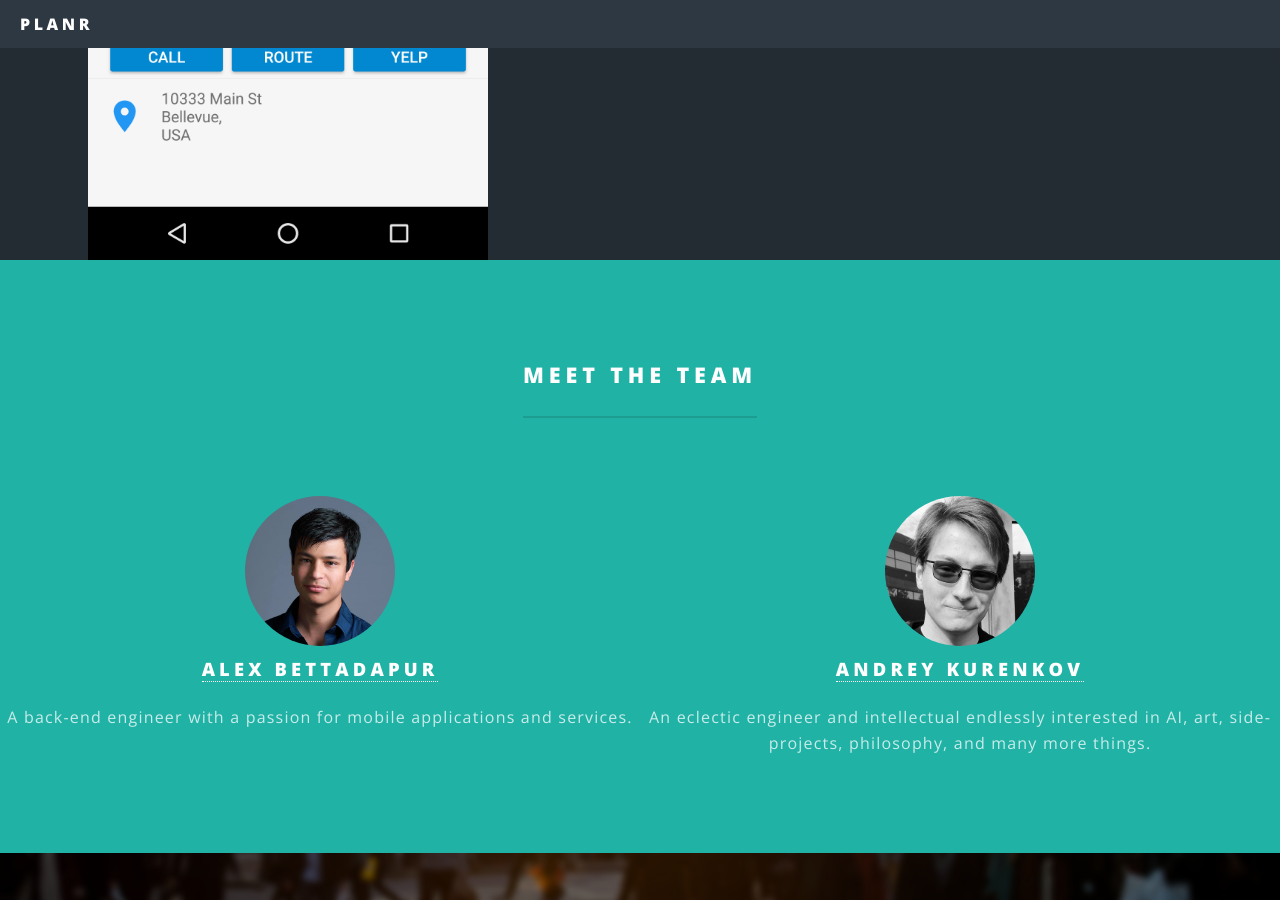
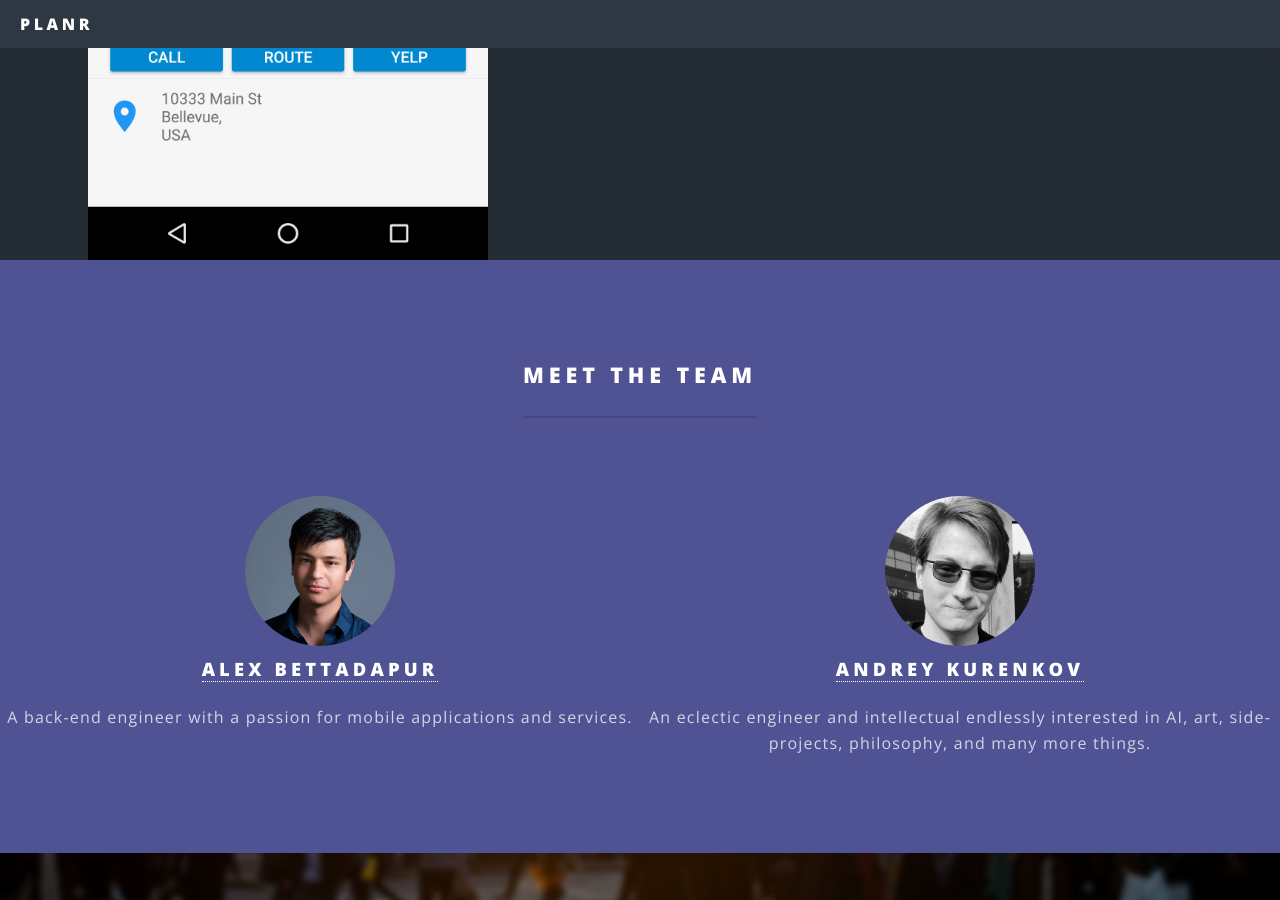
Before and after one commit to abettadapur/Planr, a Jekyll site: the page built from index.html, in a window 1280 px wide and 900 px high, scrolled down 4255 px. Built offline with Jekyll 4.4.1, drawn with Linux system fonts in a browser that asks for light colours.

Commit message:
Update index.html

```diff
--- a/index.html
+++ b/index.html
@@ -66,7 +66,7 @@ layout: landing
 						</section>
 					</section>
 
-					<section class="wrapper style1 special">
+					<section class="wrapper style3 special">
 
 							<header class="major">
 								<h2>Meet the team</h2>
```
